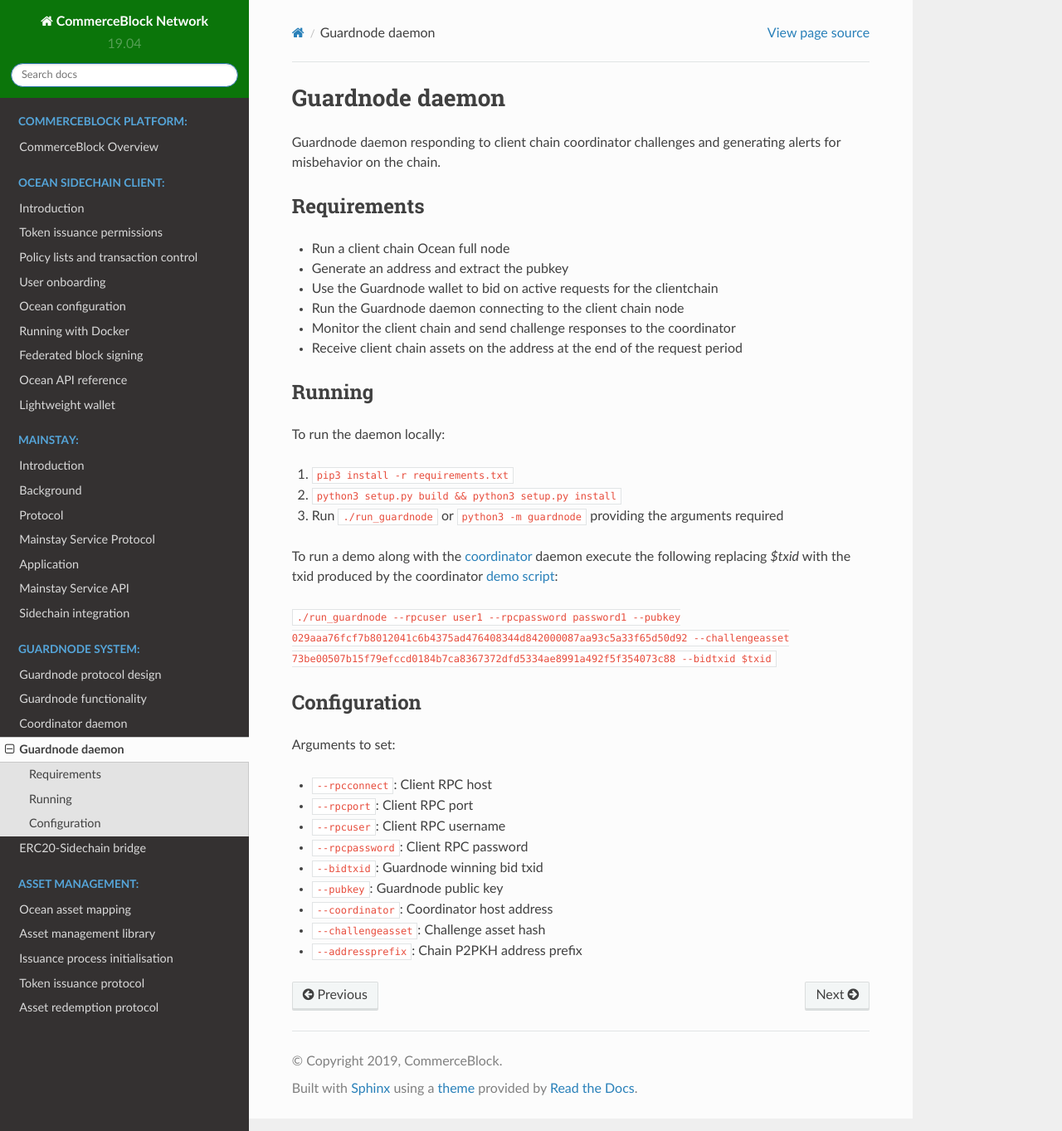
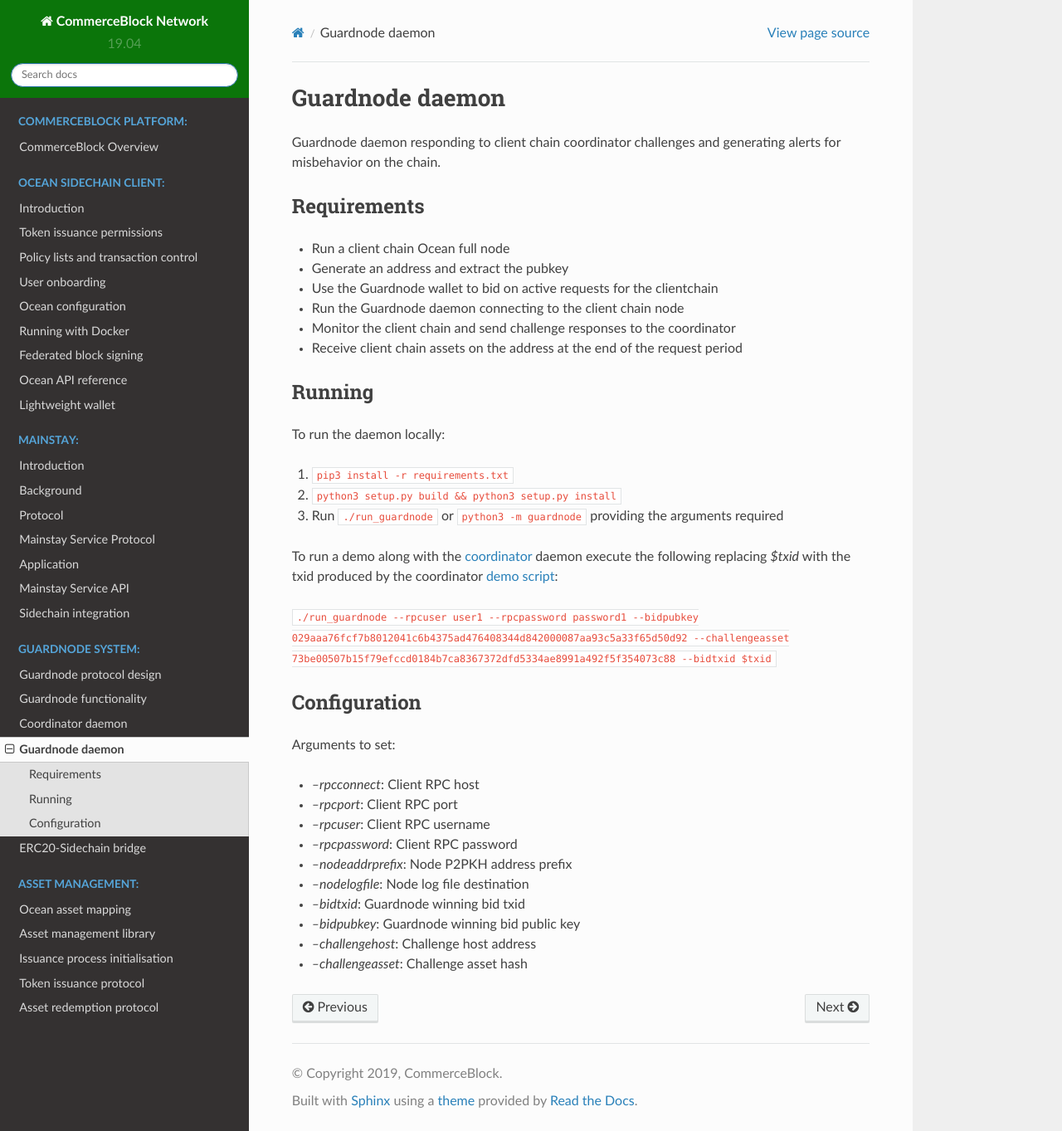
Before and after one commit to commerceblock/docs, a Sphinx documentation site: the page built from source/guardnode/index.rst, in a window 1280 px wide and 1363 px high. Shown: the whole window at 83% size. Built offline with Sphinx 7.4.7 and the Read the Docs theme 2.0.0, drawn with Linux system fonts in a browser that asks for light colours.

Commit message:
Update guardnode docs

```diff
--- a/source/guardnode/index.rst
+++ b/source/guardnode/index.rst
@@ -25,19 +25,20 @@
 
 To run a demo along with the `coordinator <https://github.com/commerceblock/coordinator>`_ daemon execute the following replacing `$txid` with the txid produced by the coordinator `demo script <https://github.com/commerceblock/coordinator/scripts/demo.sh>`_:
 
-``./run_guardnode --rpcuser user1 --rpcpassword password1 --pubkey 029aaa76fcf7b8012041c6b4375ad476408344d842000087aa93c5a33f65d50d92 --challengeasset 73be00507b15f79efccd0184b7ca8367372dfd5334ae8991a492f5f354073c88 --bidtxid $txid``
+``./run_guardnode --rpcuser user1 --rpcpassword password1 --bidpubkey 029aaa76fcf7b8012041c6b4375ad476408344d842000087aa93c5a33f65d50d92 --challengeasset 73be00507b15f79efccd0184b7ca8367372dfd5334ae8991a492f5f354073c88 --bidtxid $txid``
 
 Configuration
 -------------
 
 Arguments to set:
 
-* ``--rpcconnect``: Client RPC host
-* ``--rpcport``: Client RPC port
-* ``--rpcuser``: Client RPC username
-* ``--rpcpassword``: Client RPC password
-* ``--bidtxid``: Guardnode winning bid txid
-* ``--pubkey``: Guardnode public key
-* ``--coordinator``: Coordinator host address
-* ``--challengeasset``: Challenge asset hash
-* ``--addressprefix``: Chain P2PKH address prefix
+* `--rpcconnect`: Client RPC host
+* `--rpcport`: Client RPC port
+* `--rpcuser`: Client RPC username
+* `--rpcpassword`: Client RPC password
+* `--nodeaddrprefix`: Node P2PKH address prefix
+* `--nodelogfile`: Node log file destination
+* `--bidtxid`: Guardnode winning bid txid
+* `--bidpubkey`: Guardnode winning bid public key
+* `--challengehost`: Challenge host address
+* `--challengeasset`: Challenge asset hash
```
